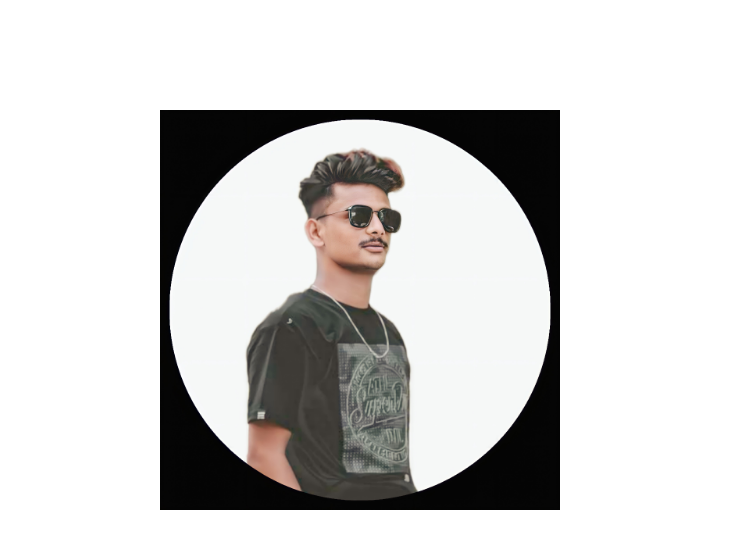
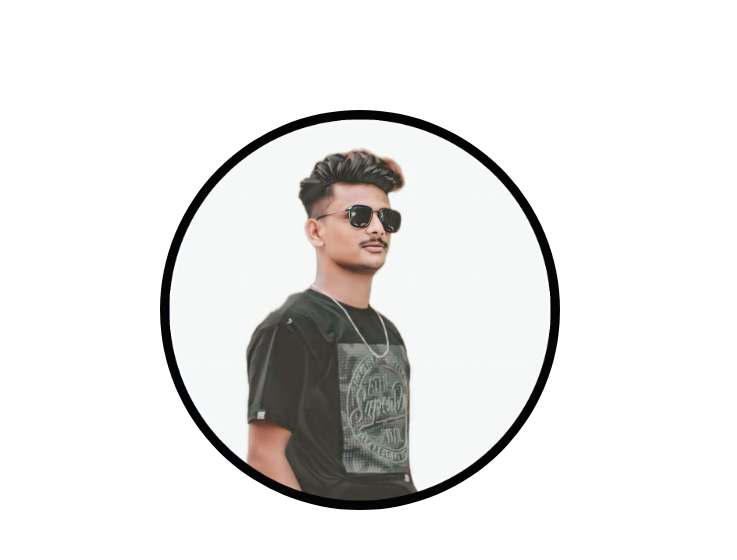
Before and after one commit to karthiky8143/karthikyalagundi, a plain HTML site: page index.html in a window 1280 px wide. Shown: the part 174-734 px from the top of the page, 0-737 px from the left. Drawn offline with Linux system fonts and the light colour scheme.

Commit message:
Update index.html

```diff
--- a/index.html
+++ b/index.html
@@ -38,7 +38,7 @@
     </nav>
     <section id="profile">
       <div class="section__pic-container">
-        <img src="./profile1.jpg" alt="John Doe profile picture" />
+        <img src="./profile1.jpg" alt="John Doe profile picture" class="profile-pic" />
       </div>
       <div class="section__text">
         <p class="section__text__p1">Hello, I'm</p>
```
